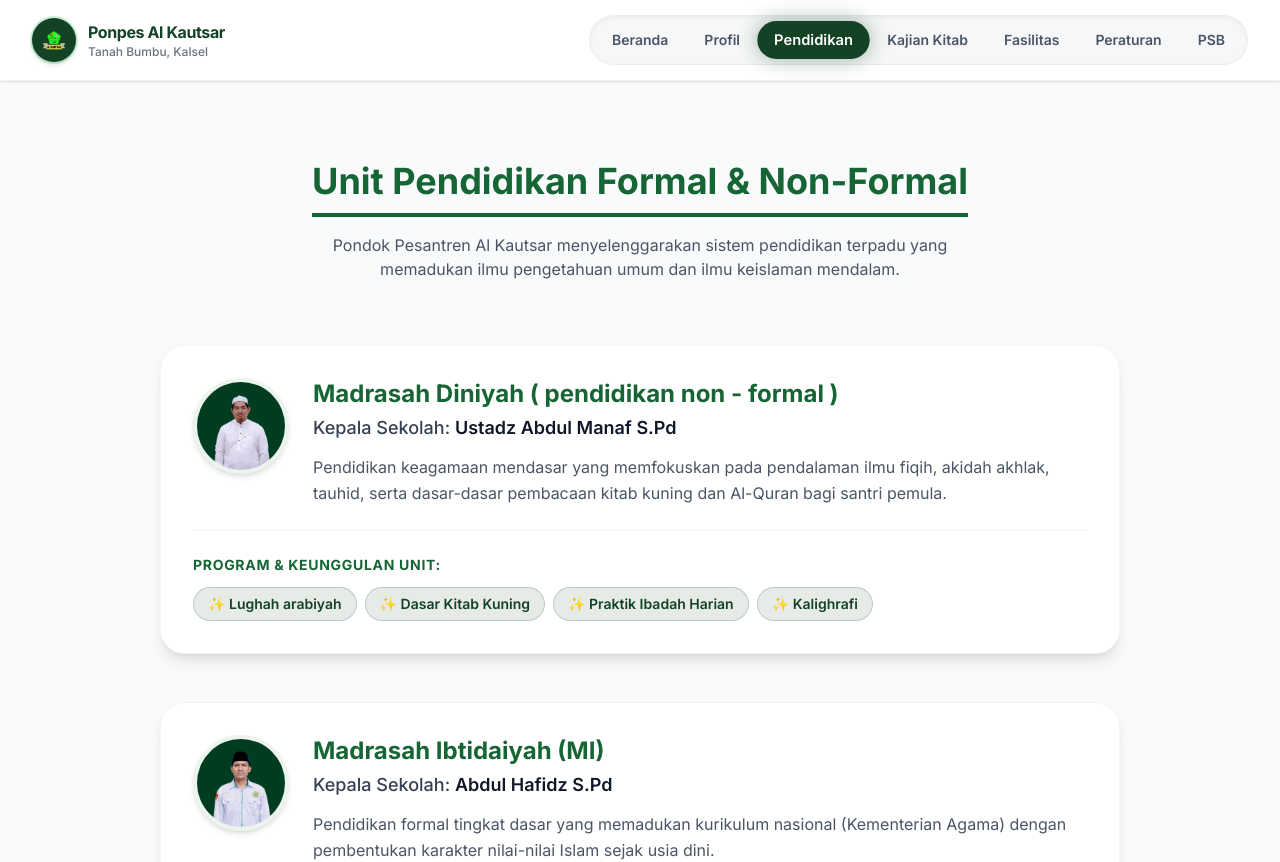
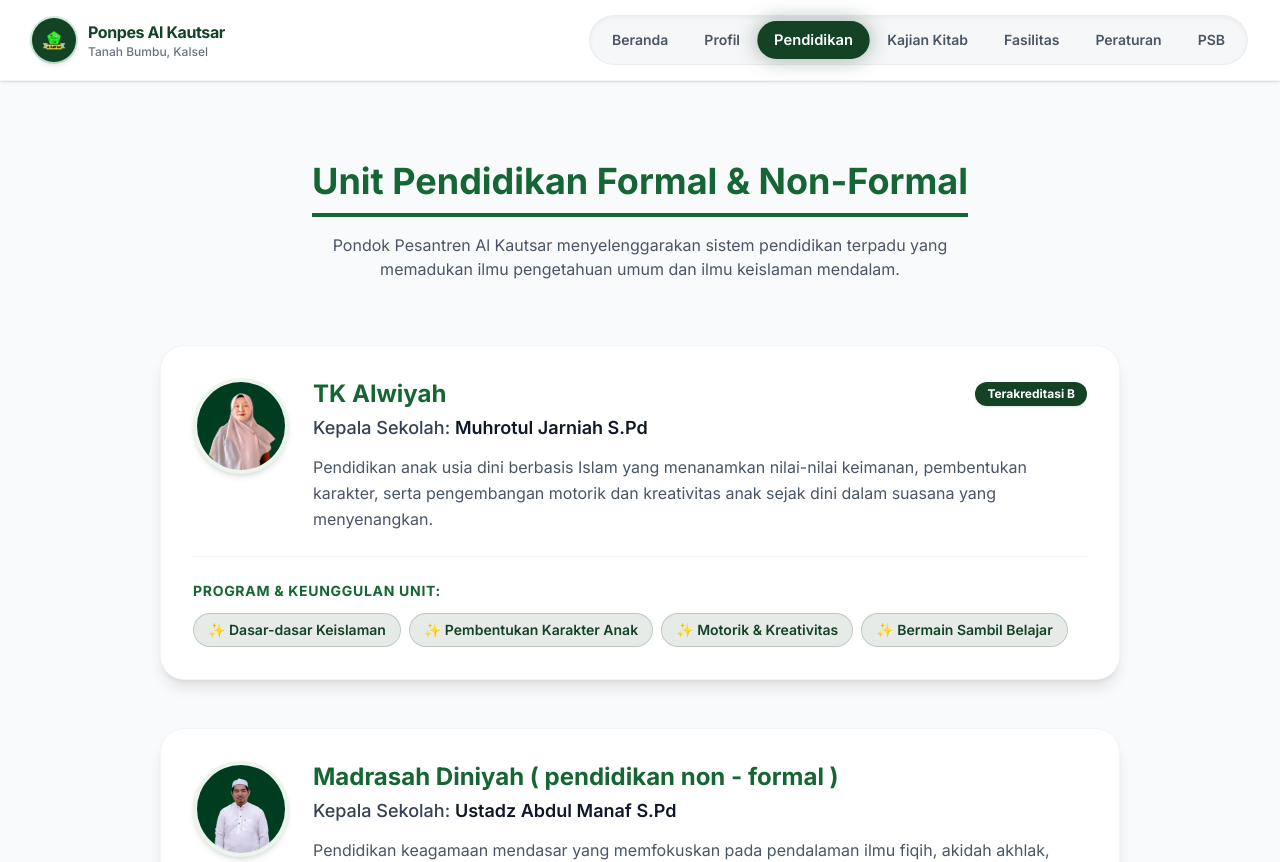
Before and after one commit to PONPEALKAUTSAR/PROFIL-PONDOK, a Next.js app: page /pendidikan in a window 1280 px wide. Shown: the top 862 px of the page. Built offline with nearby package versions, Linux system fonts and the light colour scheme.

Commit message:
Menambahkan unit TK Alwiyah beserta Kepala Madrasah Muhrotul Jarniah S.Pd

```diff
--- a/app/pendidikan/page.tsx
+++ b/app/pendidikan/page.tsx
@@ -3,6 +3,14 @@
 import FadeIn from "@/components/FadeIn";
 
 const unitPendidikan = [
+  {
+    nama: "TK Alwiyah",
+    kepala: "Muhrotul Jarniah S.Pd",
+    foto: "/images/muhrotul-jarniah.png",
+    deskripsi: "Pendidikan anak usia dini berbasis Islam yang menanamkan nilai-nilai keimanan, pembentukan karakter, serta pengembangan motorik dan kreativitas anak sejak dini dalam suasana yang menyenangkan.",
+    unggulan: ["Dasar-dasar Keislaman", "Pembentukan Karakter Anak", "Motorik & Kreativitas", "Bermain Sambil Belajar"],
+    akreditasi: "Terakreditasi B"
+  },
   {
     nama: "Madrasah Diniyah ( pendidikan non - formal )",
     kepala: "Ustadz Abdul Manaf S.Pd",
@@ -55,7 +63,7 @@ export default function PendidikanPage() {
             <div className="bg-white p-6 sm:p-8 rounded-3xl shadow-lg border border-gray-100 hover:shadow-xl transition duration-300">
               <div className="flex flex-col sm:flex-row items-center sm:items-start gap-6 border-b border-gray-100 pb-6 mb-6">
                 <div className="flex-shrink-0 w-24 h-24 rounded-full overflow-hidden border-4 border-pesantren-light shadow-md relative bg-gray-100">
-                  <img src={item.foto} alt={item.kepala} className="w-full h-full object-cover object-top" />
+                  <img src={item.foto} alt={item.kepala} className="w-full h-full object-cover object-top" onError={(e)=>{(e.target as HTMLElement).style.display='none'}} />
                 </div>
                 <div className="text-center sm:text-left flex-grow">
                   <div className="flex flex-col sm:flex-row sm:items-center sm:justify-between gap-2 mb-1">
```
Also changed, not shown: public/images/muhrotul-jarniah.png (added).
